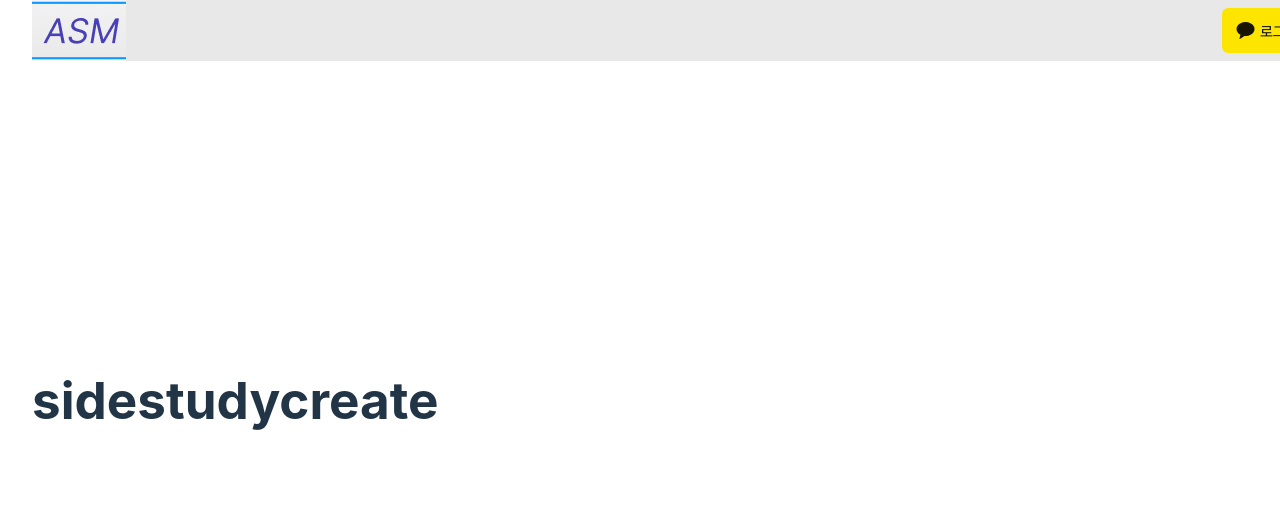
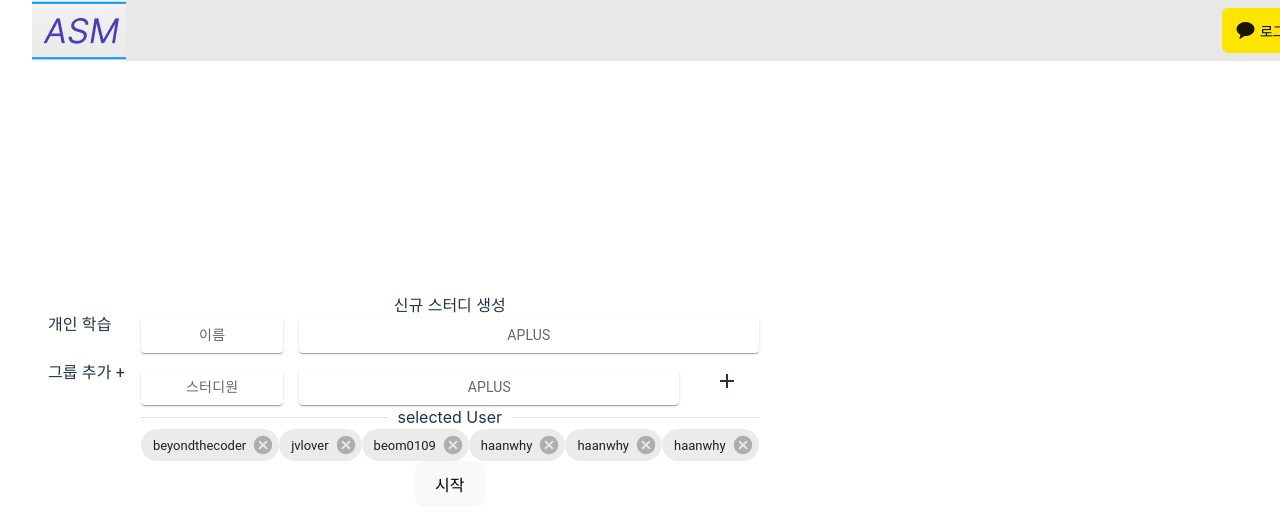
Before and after one commit to hehezune/Ssacation-FE, a React (Vite) app in the folder sscation-fe/: page /main/create-study in a window 1280 px wide. Shown: the top 532 px of the page. Built offline with nearby package versions, Linux system fonts and the light colour scheme.

Commit message:
component init

```diff
--- a/sscation-fe/package.json
+++ b/sscation-fe/package.json
@@ -10,6 +10,10 @@
     "preview": "vite preview"
   },
   "dependencies": {
+    "@emotion/react": "^11.11.1",
+    "@emotion/styled": "^11.11.0",
+    "@mui/icons-material": "^5.11.16",
+    "@mui/material": "^5.13.5",
     "react": "^17.0.2",
     "react-dom": "^17.0.2",
     "react-router-dom": "^6.12.1"
--- a/sscation-fe/src/components/ProblemRandomSelect.jsx
+++ b/sscation-fe/src/components/ProblemRandomSelect.jsx
@@ -0,0 +1,121 @@
+import Box from '@mui/material/Box';
+import { styled } from '@mui/material/styles';
+import Paper from '@mui/material/Paper';
+import Grid from '@mui/material/Grid';
+import Divider from '@mui/material/Divider';
+import Stack from '@mui/material/Stack';
+import Chip from '@mui/material/Chip';
+import Slider from '@mui/material/Slider';
+import { TextField, Autocomplete } from '@mui/material';
+import React from 'react';
+import PlusIcon from '@mui/icons-material/Add';
+
+// import { ThemeProvider, createTheme } from '@mui/material/styles';
+const Item = styled(Paper)(({ theme }) => ({
+    backgroundColor: theme.palette.mode === 'dark' ? '#1A2027' : '#fff',
+    ...theme.typography.body2,
+    padding: theme.spacing(1),
+    textAlign: 'center',
+    color: theme.palette.text.secondary,
+}));
+
+const top100Films = [
+    { label: 'The Shawshank Redemption', year: 1994 },
+    { label: 'The Godfather', year: 1972 },];
+// const theme = createTheme({
+//     components: {
+//         MuiStack: {
+//             defaultProps: {
+//                 useFlexGap: true,
+//             }
+//         }
+//     }
+// })
+
+function StudyBoard() {
+    const [rangeValue, setRangeValue] = React.useState([5, 10]);
+    const [value, setValue] = React.useState([5, 6]);
+
+    const handleDelete = () => {
+        console.info('You clicked the Chip.');
+    };
+
+    const handleChange = (event, newValue) => {
+        setRangeValue(newValue);
+    };
+
+    const handleChange2 = (event, newValue) => {
+        setValue(newValue);
+    };
+
+    return (
+            <div>
+            <div>백준 랜덤 선택기</div>
+            <Box sx={{ flexGrow: 1 }}>
+                <Grid container spacing={2}>
+                    <Grid item xs={3}>
+                        <Item>문제 수</Item>
+                    </Grid>
+                    <Grid item xs={9}>
+                        <Slider
+                            aria-label="NumberOfProblems"
+                            defaultValue={5}
+                            // getAriaValueText={valuetext}
+                            valueLabelFormat={value => <div>{value + 3}</div>}
+                            valueLabelDisplay="auto"
+                            step={1}
+                            onChange={handleChange2}
+                            marks
+                            min={1}
+                            max={10}
+                        />
+                    </Grid>
+                    <Grid item xs={3}>
+                        <Item>티어</Item>
+                    </Grid>
+                    <Grid item xs={9}>
+                        <Slider
+                            getAriaLabel={() => 'Temperature range'}
+                            value={rangeValue}
+                            defaultValue={10}
+                            marks
+                            min={1}
+                            max={16}
+                            onChange={handleChange}
+                            valueLabelDisplay="auto"
+                            // getAriaValueText={valuetext}
+                        />
+                    </Grid>
+                    <Grid item xs={3}>
+                        <Item>알고리즘</Item>
+                    </Grid>
+                    <Grid item xs={7.5}>
+                        <Autocomplete
+                            disablePortal
+                            id="combo-box-demo"
+                            options={top100Films}
+                            sx={{ width: 300 }}
+                            renderInput={(params) => <TextField {...params}  />}
+                        />
+                    </Grid>
+                    <Grid item xs={1.5}>
+                        <PlusIcon/>
+                    </Grid>
+                </Grid>
+                <Divider>selected Algorithm</Divider>
+                <Stack direction="row" useFlexgap flexWrap="wrap">
+                    <Chip label="BFS" onDelete={handleDelete}/>
+                    <Chip label="BFS" onDelete={handleDelete}/>
+                    <Chip label="BFS" onDelete={handleDelete}/>
+                    <Chip label="BFS" onDelete={handleDelete}/>
+                    <Chip label="BFS" onDelete={handleDelete}/>
+                </Stack>
+                <button>시작</button>
+            </Box>
+            </div>
+    )
+}
+
+
+
+export default StudyBoard;
--- /dev/null
+++ b/sscation-fe/src/components/SelectedProblem.css
@@ -0,0 +1,15 @@
+.rank {
+    flex-grow: 1;
+}
+
+.number {
+    flex-grow: 3;
+}
+
+.title {
+    flex-grow: 4;
+}
+
+.type {
+    flex-grow: 4;
+}
--- a/sscation-fe/src/components/SelectedProblem.jsx
+++ b/sscation-fe/src/components/SelectedProblem.jsx
@@ -0,0 +1,28 @@
+import React from 'react';
+import { Stack, Paper} from '@mui/material';
+import { styled } from '@mui/material/styles';
+import './SelectedProblem.css';
+const Item = styled(Paper)(({ theme }) => ({
+    backgroundColor: theme.palette.mode === 'dark' ? '#1A2027' : '#fff',
+    ...theme.typography.body2,
+    padding: theme.spacing(1),
+    textAlign: 'center',
+    color: theme.palette.text.secondary,
+    display: 'flex',
+    width: '350px'
+  }));
+
+function ProblemRandomSelect() {
+    return (
+        <Stack>
+            <Item>
+                <div className='rank'></div>
+                <div className='number'>8972</div>
+                <div className='title'>미친 아두이노</div>
+                <div className='type'></div>
+            </Item>
+        </Stack>
+    )
+}
+
+export default ProblemRandomSelect;
--- a/sscation-fe/src/components/SideBar.jsx
+++ b/sscation-fe/src/components/SideBar.jsx
@@ -1,6 +1,24 @@
+import List from '@mui/material/List';
+import ListItem from '@mui/material/ListItem';
+import ListItemButton from '@mui/material/ListItemButton';
+import ListItemText from '@mui/material/ListItemText';
+
 function SideBar() {
     return (
-        <h1>side</h1>
+        <List>
+            <ListItem disablePadding>
+                <ListItemButton>
+
+                <ListItemText primary="개인 학습" />
+                </ListItemButton>
+            </ListItem>
+            <ListItem disablePadding>
+                <ListItemButton>
+
+                <ListItemText primary="그룹 추가 +" />
+                </ListItemButton>
+            </ListItem>
+        </List>
     )
 }
 
--- /dev/null
+++ b/sscation-fe/src/components/StudyBoard.css
@@ -0,0 +1,3 @@
+main {
+    display: flex;
+}
--- a/sscation-fe/src/components/StudyBoard.jsx
+++ b/sscation-fe/src/components/StudyBoard.jsx
@@ -1,6 +1,18 @@
+
+import React from 'react';
+
+import ProblemRandomSelect from './ProblemRandomSelect';
+import SelectedProblem from './SelectedProblem';
+import './StudyBoard.css';
+
 function StudyBoard() {
     return (
-        <h1>studyboard</h1>
+        // <ThemeProvider theme={theme}>
+        <main>
+            <ProblemRandomSelect />
+            <SelectedProblem />
+        </main>
+        // </ThemeProvider>
     )
 }
 
--- a/sscation-fe/src/components/StudyCreate.jsx
+++ b/sscation-fe/src/components/StudyCreate.jsx
@@ -1,6 +1,60 @@
+import Box from '@mui/material/Box';
+import { styled } from '@mui/material/styles';
+import Paper from '@mui/material/Paper';
+import Grid from '@mui/material/Grid';
+import Divider from '@mui/material/Divider';
+import Stack from '@mui/material/Stack';
+import Chip from '@mui/material/Chip';
+import React from 'react';
+import PlusIcon from '@mui/icons-material/Add';
+
+const Item = styled(Paper)(({ theme }) => ({
+    backgroundColor: theme.palette.mode === 'dark' ? '#1A2027' : '#fff',
+    ...theme.typography.body2,
+    padding: theme.spacing(1),
+    textAlign: 'center',
+    color: theme.palette.text.secondary,
+}));
+
+const handleDelete = () => {
+    console.info('You clicked the Chip.');
+};
+
 function StudyCreate() {
+
     return (
-        <h1>studycreate</h1>
+            <div>
+            <div>신규 스터디 생성</div>
+            <Box sx={{ flexGrow: 1 }}>
+                <Grid container spacing={2}>
+                    <Grid item xs={3}>
+                        <Item>이름</Item>
+                    </Grid>
+                    <Grid item xs={9}>
+                        <Item>APLUS</Item>
+                    </Grid>
+                    <Grid item xs={3}>
+                        <Item>스터디원</Item>
+                    </Grid>
+                    <Grid item xs={7.5}>
+                        <Item>APLUS</Item>
+                    </Grid>
+                    <Grid item xs={1.5}>
+                    <PlusIcon/>
+                    </Grid>
+                </Grid>
+                <Divider>selected User</Divider>
+                <Stack direction="row" useFlexgap flexWrap="wrap">
+                    <Chip label="beyondthecoder" onDelete={handleDelete}/>
+                    <Chip label="jvlover" onDelete={handleDelete}/>
+                    <Chip label="beom0109" onDelete={handleDelete}/>
+                    <Chip label="haanwhy" onDelete={handleDelete}/>
+                    <Chip label="haanwhy" onDelete={handleDelete}/>
+                    <Chip label="haanwhy" onDelete={handleDelete}/>
+                </Stack>
+                <button>시작</button>
+            </Box>
+            </div>
     )
 }
 
```
Also changed, not shown: sscation-fe/src/components/ProblemRandomSelect.css (added), 1 other file (tests, documents, lock files or other folders).
